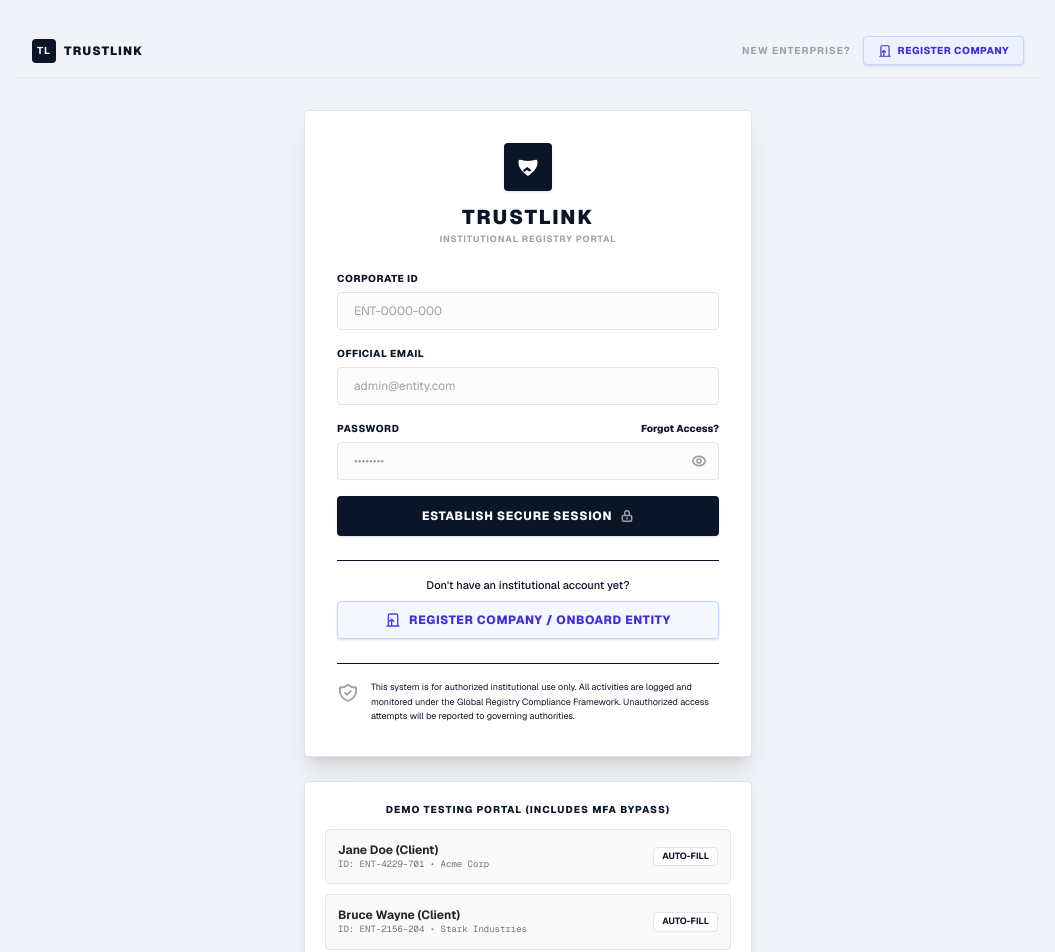
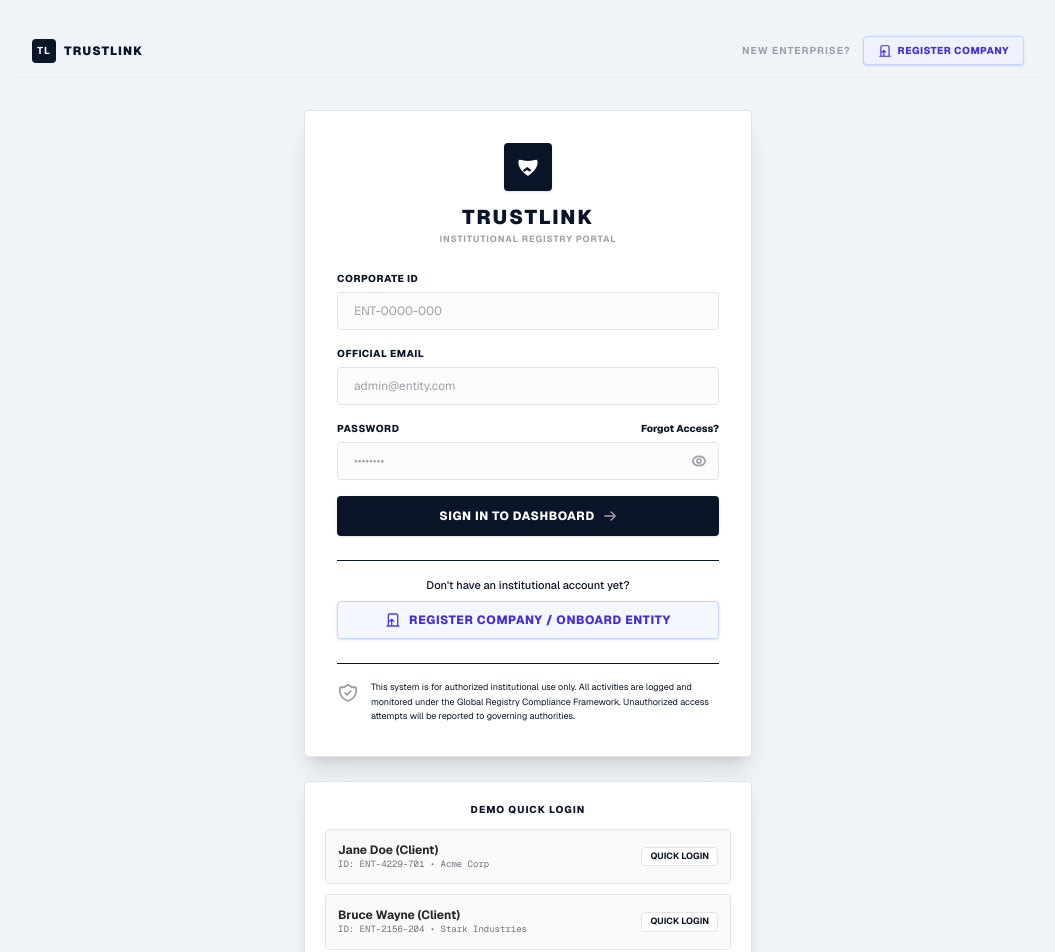
Before and after one commit to Ayushxcodes/trust-dashboard, a Next.js app: page /login in a window 1280 px wide. Shown: the top 952 px of the page, without its empty margins (112-1167 px from the left). Built offline with nearby package versions, Linux system fonts and the light colour scheme; no server answers.

Commit message:
remove_mfa

```diff
--- a/src/app/login/page.tsx
+++ b/src/app/login/page.tsx
@@ -8,29 +8,16 @@ export default function LoginPage() {
   const [corporateId, setCorporateId] = useState("");
   const [email, setEmail] = useState("");
   const [password, setPassword] = useState("");
-  const [totpCode, setTotpCode] = useState("");
-  const [showTotp, setShowTotp] = useState(false);
   const [error, setError] = useState<string | null>(null);
   const [showPassword, setShowPassword] = useState(false);
   const [isPending, startTransition] = useTransition();
-
-  const handleEstablishSession = (e: React.FormEvent) => {
-    e.preventDefault();
-    setError(null);
-    if (!corporateId || !email || !password) {
-      setError("Please fill out all credential fields.");
-      return;
-    }
-    // Transition to the Multi-Factor Authentication view
-    setShowTotp(true);
-  };
 
   const handleSubmit = async (e: React.FormEvent) => {
     e.preventDefault();
     setError(null);
 
-    if (totpCode.trim().length < 6) {
-      setError("Please enter a valid 6-digit verification code.");
+    if (!corporateId || !email || !password) {
+      setError("Please fill out all credential fields.");
       return;
     }
 
@@ -43,7 +30,6 @@ export default function LoginPage() {
       const res = await login(formData);
       if (res && !res.success) {
         setError(res.error || "An unexpected error occurred.");
-        setShowTotp(false); // Reset to credentials step on failure
       }
     });
   };
@@ -53,12 +39,8 @@ export default function LoginPage() {
     setCorporateId(testCorpId);
     setEmail(testEmail);
     setPassword(testPass);
-    setTotpCode("849204"); // Prefilled mock TOTP
     setError(null);
-    setShowTotp(true);
 
-    // Automatically submit with a minor delay so the user sees the transition
-    setTimeout(() => {
     startTransition(async () => {
       const formData = new FormData();
       formData.append("corporateId", testCorpId);
@@ -68,10 +50,8 @@ export default function LoginPage() {
       const res = await login(formData);
       if (res && !res.success) {
         setError(res.error || "An unexpected error occurred.");
-          setShowTotp(false);
       }
     });
-    }, 800);
   };
 
   return (
@@ -131,9 +111,8 @@ export default function LoginPage() {
             </div>
           )}
 
-          {/* Form */}
-          {!showTotp ? (
-            <form onSubmit={handleEstablishSession} className="space-y-4">
+          {/* Direct Login Form */}
+          <form onSubmit={handleSubmit} className="space-y-4">
 
             {/* Corporate ID */}
             <div className="space-y-1.5">
@@ -213,56 +192,6 @@ export default function LoginPage() {
               disabled={isPending}
               className="w-full py-3 px-4 rounded bg-[#0B1528] hover:bg-[#152238] text-white font-extrabold text-xs tracking-wider transition-colors active:scale-[0.99] disabled:opacity-50 flex items-center justify-center gap-2 mt-2 cursor-pointer uppercase shadow"
             >
-                Establish Secure Session
-                <svg className="w-3.5 h-3.5 text-zinc-400" fill="none" viewBox="0 0 24 24" stroke="currentColor" strokeWidth={2.5}>
-                  <path strokeLinecap="round" strokeLinejoin="round" d="M12 15v2m-6 4h12a2 2 0 002-2v-6a2 2 0 00-2-2H6a2 2 0 00-2 2v6a2 2 0 002 2zm10-10V7a4 4 0 00-8 0v4h8z" />
-                </svg>
-              </button>
-            </form>
-          ) : (
-            // MULTI-FACTOR AUTHORIZATION SCREEN (TOTP)
-            <form onSubmit={handleSubmit} className="space-y-5">
-              <div className="space-y-2 text-center">
-                <span className="inline-flex p-2 bg-indigo-50 text-indigo-650 rounded-full">
-                  <svg className="w-6 h-6" fill="none" viewBox="0 0 24 24" stroke="currentColor" strokeWidth={2}>
-                    <path strokeLinecap="round" strokeLinejoin="round" d="M12 15v2m-6 4h12a2 2 0 002-2v-6a2 2 0 00-2-2H6a2 2 0 00-2 2v6a2 2 0 002 2zm10-10V7a4 4 0 00-8 0v4h8z" />
-                  </svg>
-                </span>
-                <h3 className="text-sm font-bold text-zinc-900">Multi-Factor Authentication</h3>
-                <p className="text-[11px] text-zinc-550 leading-relaxed">
-                  Enter the 6-digit Time-based One-Time Password (TOTP) pushed to your registered mobile device or Authenticator App.
-                </p>
-              </div>
-
-              <div className="space-y-1.5">
-                <label className="block text-[10px] font-extrabold text-zinc-550 uppercase tracking-wider text-center">
-                  Verification Code (MFA Code)
-                </label>
-                <input
-                  type="text"
-                  required
-                  maxLength={6}
-                  disabled={isPending}
-                  value={totpCode}
-                  onChange={(e) => setTotpCode(e.target.value.replace(/\D/g, ""))}
-                  placeholder="e.g. 123456"
-                  className="w-full px-4 py-2.5 rounded border border-zinc-200 bg-zinc-50/50 text-center font-mono text-base tracking-widest text-zinc-800 placeholder-zinc-400 focus:outline-none focus:border-indigo-500 focus:bg-white transition-all"
-                />
-              </div>
-
-              <div className="flex gap-3">
-                <button
-                  type="button"
-                  onClick={() => { setShowTotp(false); setTotpCode(""); }}
-                  className="flex-1 py-3 px-4 rounded border border-zinc-300 bg-white hover:bg-zinc-50 text-zinc-650 font-bold text-xs uppercase tracking-wider transition-colors cursor-pointer"
-                >
-                  Go Back
-                </button>
-                <button
-                  type="submit"
-                  disabled={isPending || totpCode.length < 6}
-                  className="flex-1 py-3 px-4 rounded bg-[#0B1528] hover:bg-[#1E293B] text-white font-extrabold text-xs tracking-wider transition-colors active:scale-[0.99] disabled:opacity-50 flex items-center justify-center gap-1.5 cursor-pointer uppercase shadow"
-                >
               {isPending ? (
                 <>
                   <svg className="animate-spin h-3.5 w-3.5 text-white" fill="none" viewBox="0 0 24 24">
@@ -272,12 +201,15 @@ export default function LoginPage() {
                   Authenticating...
                 </>
               ) : (
-                    "Secure Sign-In"
+                <>
+                  Sign In to Dashboard
+                  <svg className="w-3.5 h-3.5 text-zinc-400" fill="none" viewBox="0 0 24 24" stroke="currentColor" strokeWidth={2.5}>
+                    <path strokeLinecap="round" strokeLinejoin="round" d="M14 5l7 7m0 0l-7 7m7-7H3" />
+                  </svg>
+                </>
               )}
             </button>
-              </div>
           </form>
-          )}
 
           {/* Company Registration CTA Option */}
           <div className="pt-4 border-t border-zinc-150 flex flex-col items-center gap-2">
@@ -310,7 +242,7 @@ export default function LoginPage() {
         {/* Quick Test Accounts Box */}
         <div className="w-full max-w-md mt-6 bg-white border border-zinc-200 rounded p-5 shadow-lg space-y-3">
           <h4 className="text-[10px] font-extrabold text-zinc-450 uppercase tracking-widest text-center">
-            Demo Testing Portal (Includes MFA Bypass)
+            Demo Quick Login
           </h4>
           <div className="grid grid-cols-1 gap-2.5">
             <button
@@ -327,7 +259,7 @@ export default function LoginPage() {
                 </span>
               </div>
               <span className="text-[9px] font-bold px-2 py-0.5 rounded bg-white border border-zinc-200 text-zinc-650 group-hover:bg-indigo-100 group-hover:text-indigo-600 transition-colors">
-                AUTO-FILL
+                QUICK LOGIN
               </span>
             </button>
 
@@ -345,7 +277,7 @@ export default function LoginPage() {
                 </span>
               </div>
               <span className="text-[9px] font-bold px-2 py-0.5 rounded bg-white border border-zinc-200 text-zinc-650 group-hover:bg-indigo-100 group-hover:text-indigo-600 transition-colors">
-                AUTO-FILL
+                QUICK LOGIN
               </span>
             </button>
 
@@ -363,7 +295,7 @@ export default function LoginPage() {
                 </span>
               </div>
               <span className="text-[9px] font-bold px-2 py-0.5 rounded bg-indigo-50 border border-indigo-150 text-indigo-655">
-                AUTO-FILL
+                QUICK LOGIN
               </span>
             </button>
           </div>
```
Lines whose indentation alone changed are shown as unchanged.
